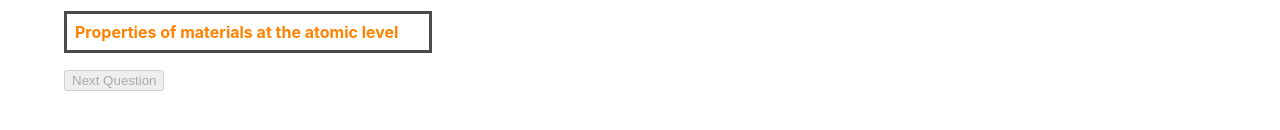
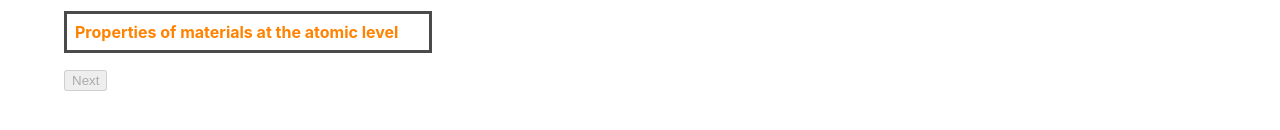
Before and after one commit to ryandperry/Alternate-Career-Planner, a React (Create React App) app in the folder alternate-career-planner/: page /quiz in a window 1280 px wide. Shown: the part 600-730 px from the top of the page. Built offline with nearby package versions, Linux system fonts and the light colour scheme; the HTML template or start-up script is replaced by a standard one.

Commit message:
#29 updated next button

```diff
--- a/alternate-career-planner/src/components/QuizComp/QuizComp.js
+++ b/alternate-career-planner/src/components/QuizComp/QuizComp.js
@@ -113,7 +113,7 @@ export class QuizComp extends Component {
                 userAnswer, disabled, finalMajor} = this.state;
 
         if (quizEnd) {
-            return <Navigate to="/results" state={{ finalMajor }} />;
+            return <Navigate to="/results"/>;
         }
 
         return (
@@ -132,9 +132,9 @@ export class QuizComp extends Component {
                     </p>
                 ))}
 
-                <button disabled=
-                    {disabled} onClick={this.nextQuestionHandler}>
-                    Next Question
+                <button className='next-button'
+                    disabled={disabled} onClick={this.nextQuestionHandler}>
+                    Next
                 </button>
             </div>
         );
```
